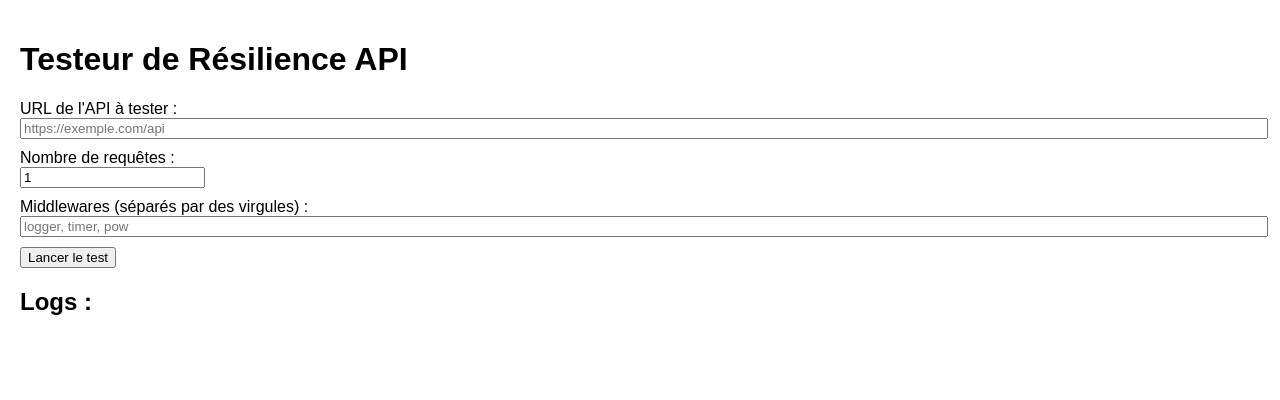
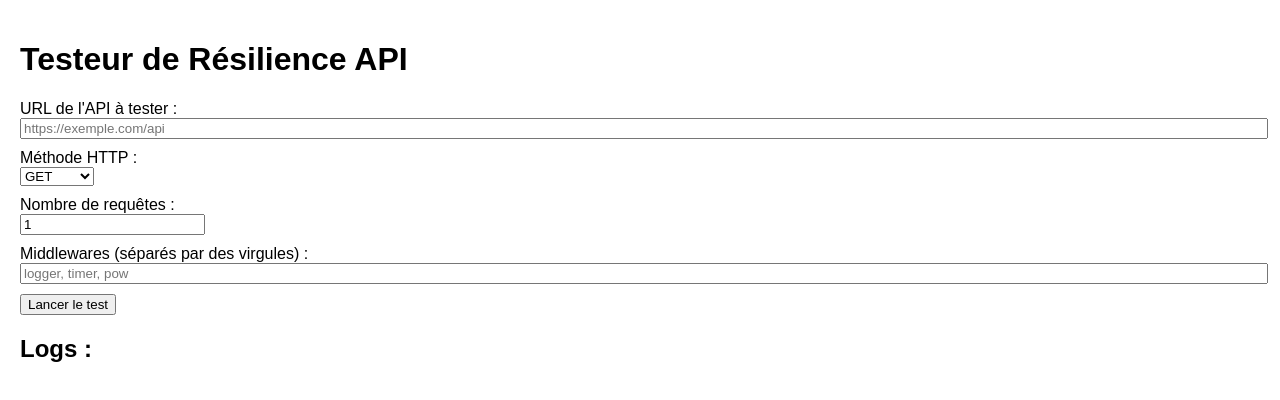
Before and after one commit to Mirandos/React-Final, a React (Create React App) app in the folder app-requete/: page / in a window 1280 px wide. Shown: the top 400 px of the page. Built offline with nearby package versions, Linux system fonts and the light colour scheme.

Commit message:
*ADD* Choix de la méthode

```diff
--- a/app-requete/src/App.js
+++ b/app-requete/src/App.js
@@ -6,6 +6,7 @@ function App() {
   const [middlewaresInput, setMiddlewaresInput] = useState("");
   // eslint-disable-next-line
   const [logs, setLogs] = useState([]);
+  const [method, setMethod] = useState("GET");
 
   const handleStart = async () => {
     const names = middlewaresInput.split(",").map((n) => n.trim()).filter(Boolean);
@@ -18,7 +19,7 @@ function App() {
     for (let i = 0; i < count; i++) {
       const req = {
         url,
-        method: "GET",
+        method,
         headers: {},
         time: Date.now(),
         path: new URL(url).pathname
@@ -77,8 +78,6 @@ function App() {
     return middlewares;
   }
 
-
-
   function runMiddlewares(req, res, middlewares, onComplete) {
     let index = 0;
 
@@ -95,7 +94,6 @@ function App() {
     next();
   }
 
-
   return (
     <div style={{ padding: 20, fontFamily: "Arial" }}>
       <h1>Testeur de Résilience API</h1>
@@ -109,6 +107,16 @@ function App() {
           placeholder="https://exemple.com/api"
           style={{ width: "100%" }}
         />
+      </div>
+
+      <div style={{ marginBottom: 10 }}>
+        <label>Méthode HTTP :</label><br />
+        <select value={method} onChange={(e) => setMethod(e.target.value)}>
+          <option value="GET">GET</option>
+          <option value="POST">POST</option>
+          <option value="PUT">PUT</option>
+          <option value="DELETE">DELETE</option>
+        </select>
       </div>
 
       <div style={{ marginBottom: 10 }}>
```
Also changed, not shown: app-requete/public/middlewares/logger.js (line endings or trailing spaces).
